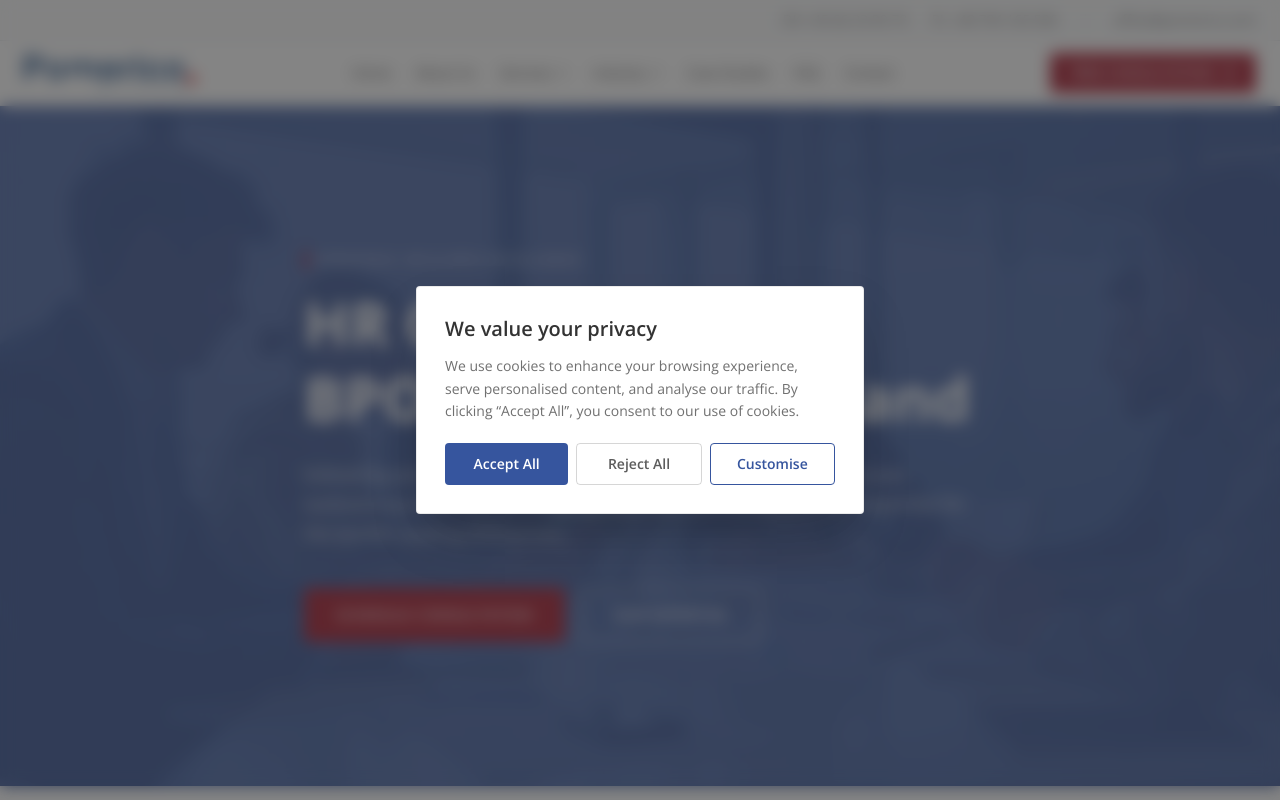
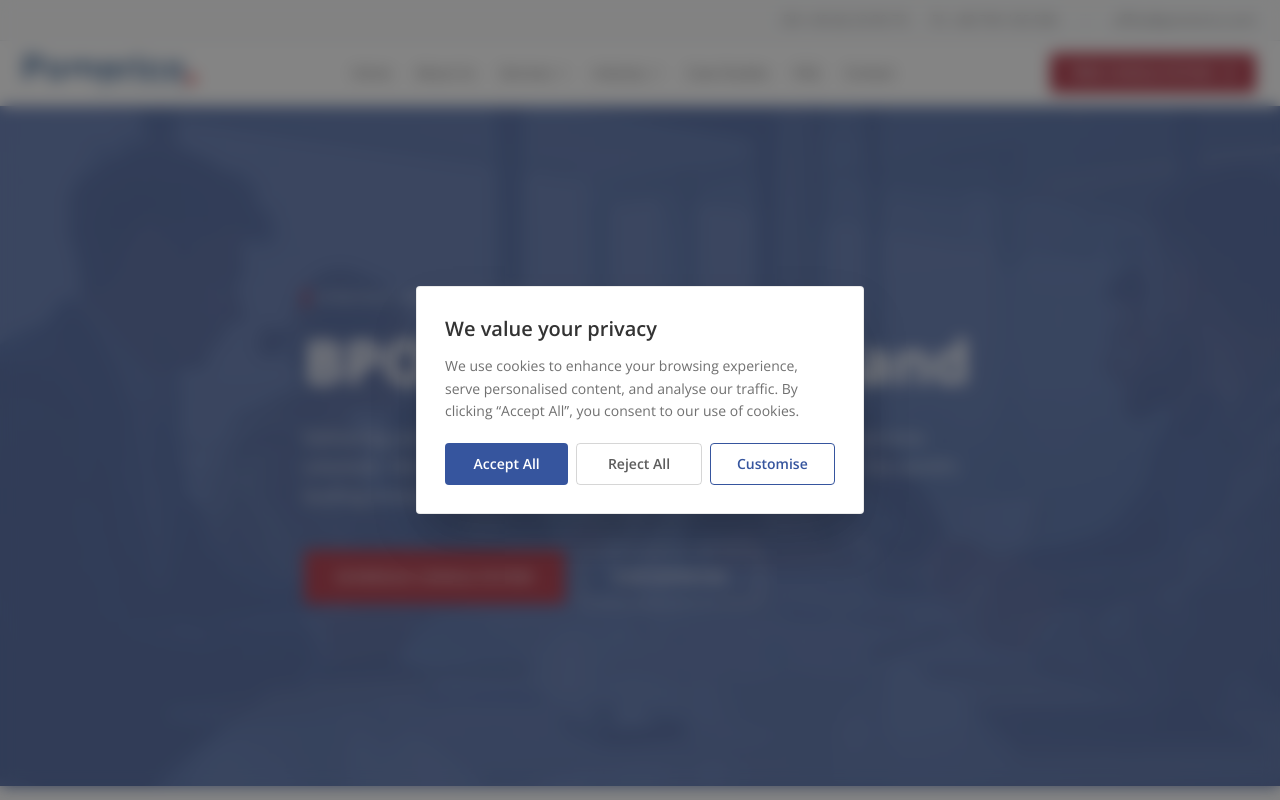
Before and after one commit to SonPaier/pomerico, a Next.js app in the folder apps/pomerico-com/: page / in a window 1280 px wide. Shown: the top 800 px of the page. Built offline with nearby package versions, Linux system fonts and the light colour scheme.

Commit message:
Update homepage hero copy: shift focus from HR to BPO/finance
Co-Authored-By: Claude Opus 4.7 (1M context) <noreply@anthropic.com>

```diff
--- a/apps/pomerico-com/src/app/page.tsx
+++ b/apps/pomerico-com/src/app/page.tsx
@@ -48,16 +48,15 @@ export default function Home() {
           <div className="max-w-2xl">
             <p className="mb-4 flex items-center gap-2 font-ui text-xs font-semibold uppercase tracking-[0.2em] text-white/80">
               <span className="inline-block h-5 w-1 rounded bg-primary-red" />
-              Strategic HR &amp; BPO Excellence
+              Strategic BPO Excellence
             </p>
             <h1 className="font-heading text-4xl font-bold leading-tight text-white lg:text-6xl">
-              HR Outsourcing &amp; BPO{" "}
-              <span className="text-white">Partner in Poland</span>
+              BPO Partner in Poland
             </h1>
             <p className="mt-6 text-lg leading-relaxed text-white/80">
-              Delivering precision-engineered human resources and business
-              process outsourcing solutions. We bridge global scale with
-              localized Polish expertise for the world&apos;s leading enterprises.
+              Delivering precision-engineered finance outsourcing and business
+              process solutions. We bridge global scale with localized Polish
+              expertise for the world&apos;s leading enterprises.
             </p>
             <div className="mt-10 flex flex-wrap gap-4">
               <Link
```
